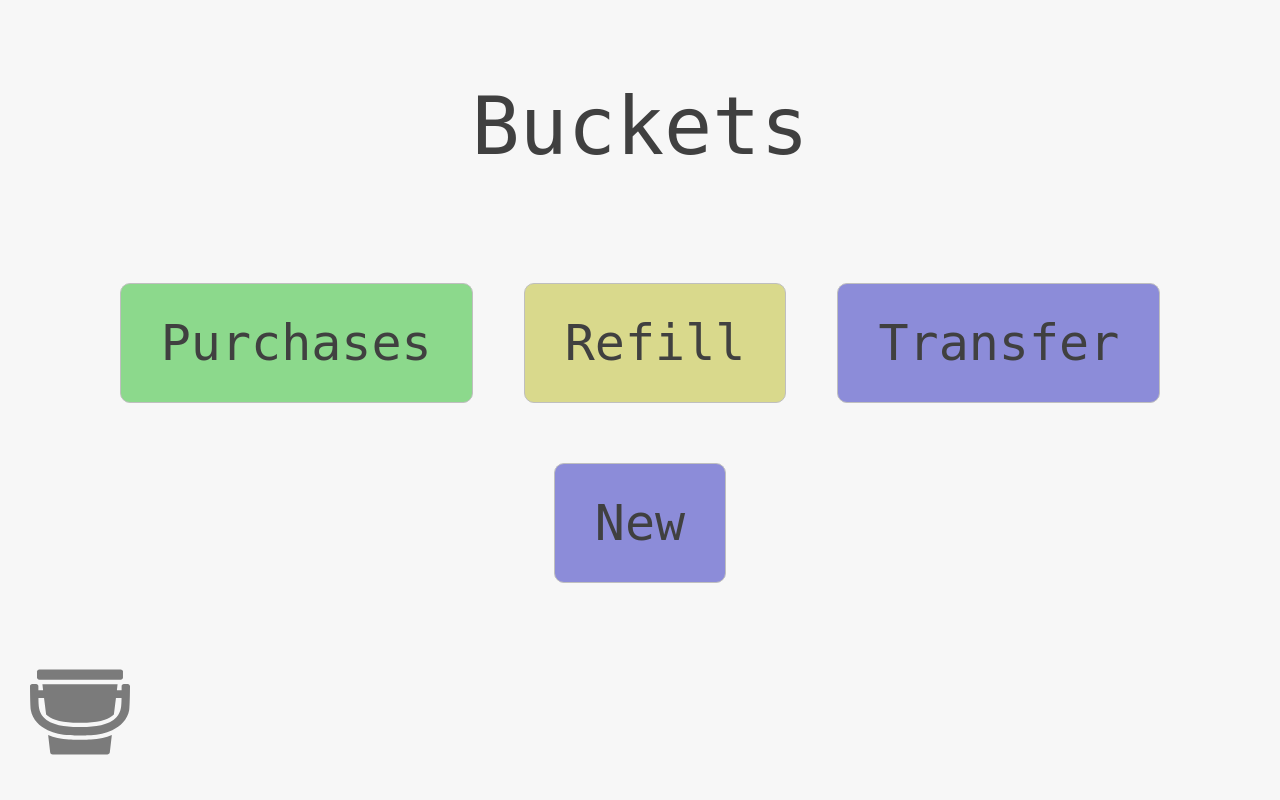
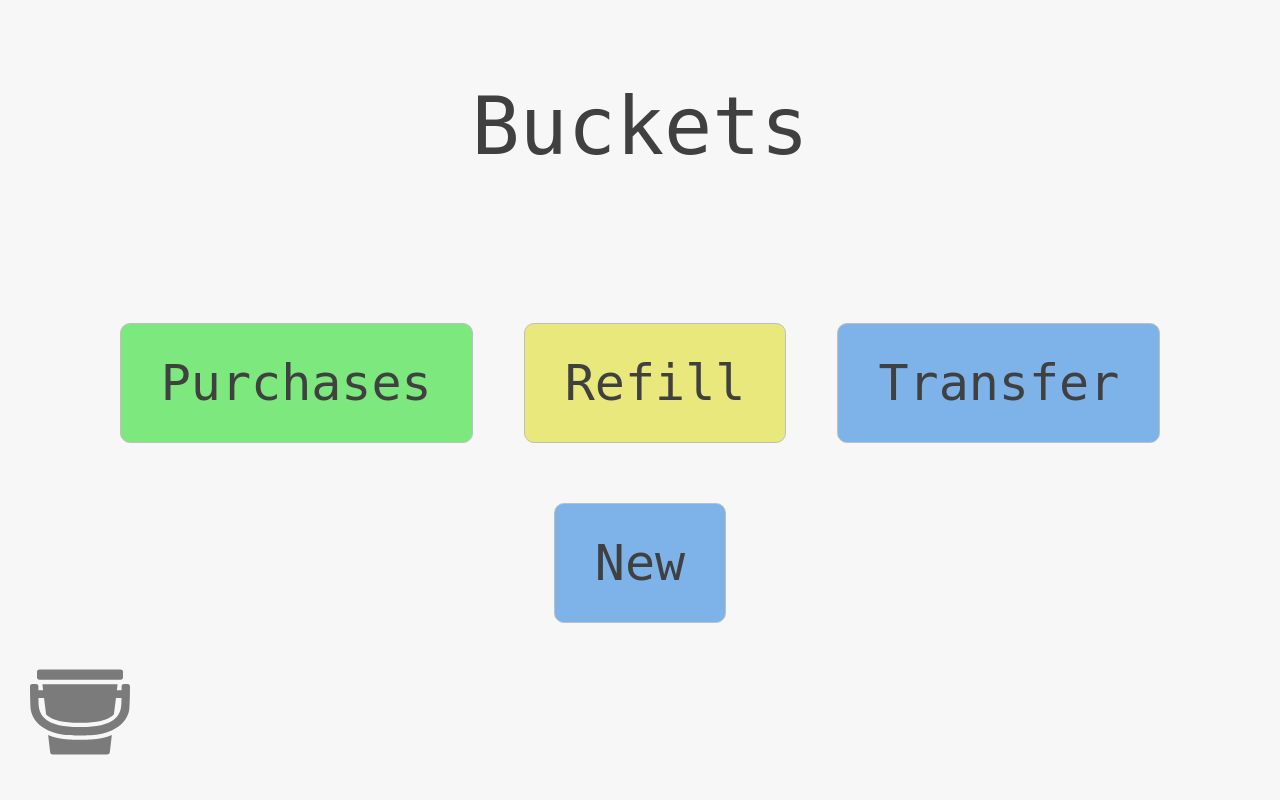
Before and after one commit to bryanchambers/buckets, a Flask app: page / in a window 1280 px wide. Run offline with Flask 2, Linux system fonts and the light colour scheme; data that the repository does not hold is empty; some libraries are stand-ins or nearby versions.

Commit message:
Updated home styling

```diff
--- a/static/style.css
+++ b/static/style.css
@@ -82,10 +82,10 @@ button {
     border-radius: 10px;
 }
 
-.button-grn { background: #8cd98c; }
-.button-red { background: #d98c8c; }
-.button-blu { background: #8c8cd9; }
-.button-ylw { background: #d9d98c; }
+.button-grn { background: #7de87d; }
+.button-red { background: #e87d7d; }
+.button-blu { background: #7db3e8; }
+.button-ylw { background: #e8e87d; }
 
 
 
--- a/templates/home.html
+++ b/templates/home.html
@@ -1,7 +1,7 @@
 {% extends 'layout.html' %}
 
 {% block body %}
-
+    <div class='btm-spacer-sm'>
         {% for bucket in buckets %}
             <div class='bucket'><a href="buckets/{{ bucket['id'] }}">
                 <div>
@@ -14,6 +14,7 @@
                 <div class='info'><span>{{ bucket['refill'] }}:{{ bucket['size'] }}</span></div>
             </a></div>
         {% endfor %}
+    </div>
 
     <div class='txt-center'>
         <a href='purchases'     ><button class='button-grn'>Purchases</button></a>
--- a/templates/transfer.html
+++ b/templates/transfer.html
@@ -6,14 +6,14 @@
         <label>From</label>
         <select name='from'>
             {% for bucket in buckets %}
-                <option value='{{bucket.id}}'>{{ bucket.name }} {{ bucket.balance }}</option>
+                <option value='{{bucket.id}}'>{{ bucket.name }} [{{ bucket.balance }}]</option>
             {% endfor %}
         </select>
 
         <label>To</label>
         <select name='to'>
             {% for bucket in buckets %}
-                <option value='{{ bucket.id }}'>{{ bucket.name }} {{ bucket.balance }}</option>
+                <option value='{{ bucket.id }}'>{{ bucket.name }} [{{ bucket.balance }}]</option>
             {% endfor %}
         </select>
 
```
Lines whose indentation alone changed are shown as unchanged.
